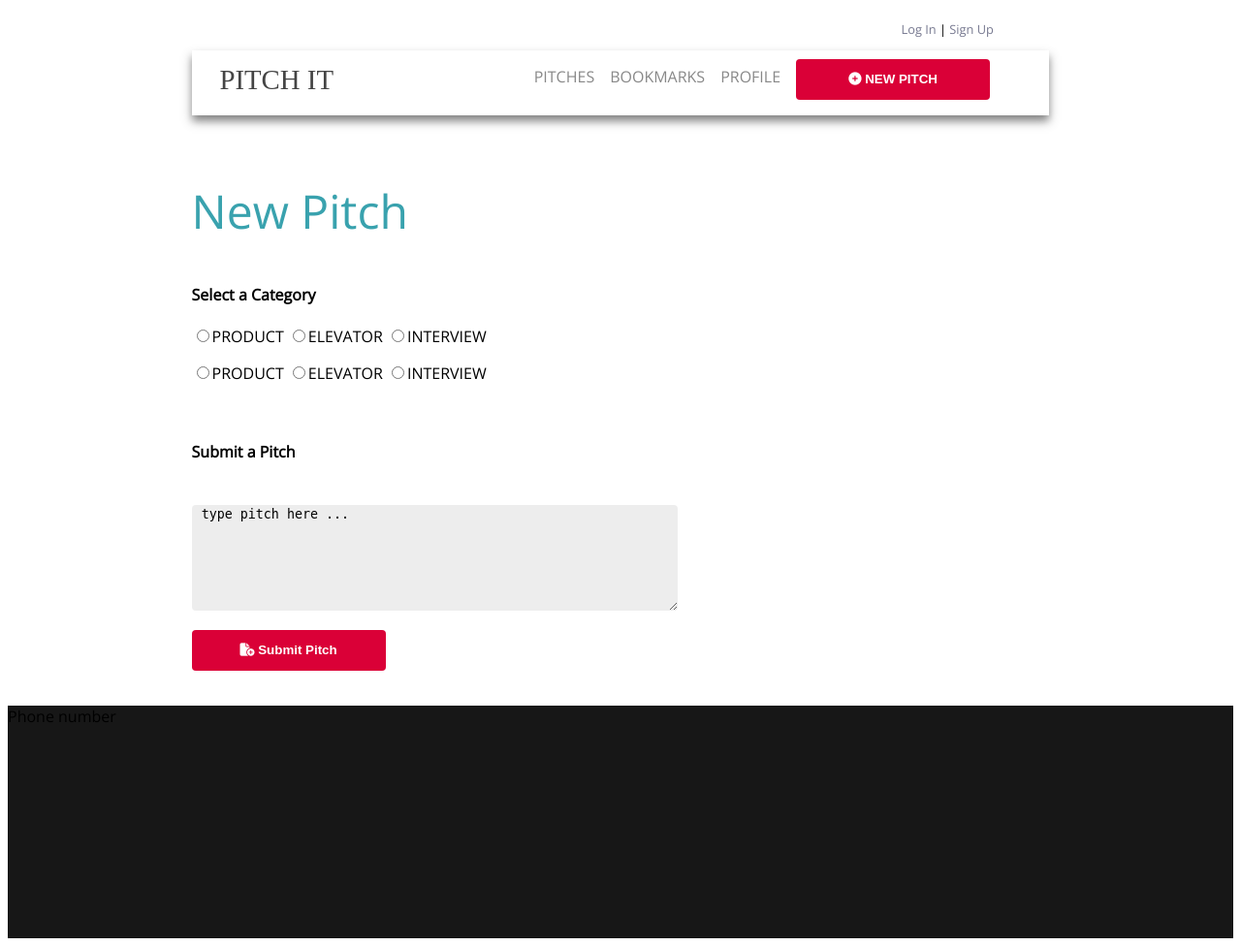
After one commit to masalamind/one_minute_pitch_v2, a Python web app: template templates/new_pitch.html in a window 1280 px wide. The commit adds this page. Shown: the whole page at 97% size. Run offline with Jinja, Linux system fonts and the light colour scheme; the template is opened without the code that fills it, so the values that code supplies are empty; some libraries are stand-ins or nearby versions; some web fonts are replaced.

```diff
--- /dev/null
+++ b/templates/new_pitch.html
@@ -0,0 +1,103 @@
+<!DOCTYPE html>
+<html lang="en">
+  <head>
+    <meta charset="UTF-8">
+    <meta http-equiv="X-UA-Compatible" content="IE=edge">
+    <meta name="viewport" content="width=device-width, initial-scale=1.0">
+
+    <link rel="stylesheet" href="styles.css">
+
+    <title>Login</title>
+  </head>
+
+  <body>
+    <div class="main-container">
+
+      <header>
+        <div class="top-nav">
+          <ul>
+            <li><a href="login.html">Log In</a></li> |
+            <li><a href="signup.html">Sign Up</a></li>
+
+          </ul>
+
+        </div>
+        <nav>
+         <div class="logo"><a href="index.html">PITCH IT</a></div>
+          <div class="access">
+            <ul class="main-nav">
+              <li class="navigate"><a href="">PITCHES</a></li>
+              <li class="navigate"><a href="bookmarked.html">BOOKMARKS</a></li>
+              <li class="navigate"><a href="user_profile.html">PROFILE</a></li>
+              <li><button class="cta-btn"><i class="fa-solid fa-circle-plus"></i> NEW PITCH</button></li>
+
+            </ul>
+
+          </div>
+
+        </nav>
+      </header>
+
+      <div class="main-content">
+
+        <br><br><br>
+
+        <h2 class="blue-text">New Pitch</h2>
+
+        <br>
+
+        <form action="#" method="POST">
+          <h4>Select a Category</h4>
+
+          <ul class="list-three">
+            <li><input type="radio" name="pitch-tag" value="product" class="tag-radio-btn" id="product-pitches"/><label for="product-pitches">PRODUCT</label></li>
+            <li><input type="radio" name="pitch-tag" value="elevator" class="tag-radio-btn" id="elevator-pitches"/><label for="elevator-pitches">ELEVATOR</label></li>
+            <li><input type="radio" name="pitch-tag" value="interview" class="tag-radio-btn" id="interview-pitches"/><label for="interview-pitches">INTERVIEW</label></li>
+
+          </ul>
+
+          <ul class="list-three">
+            <li><input type="radio" name="pitch-tag" value="icebreaker" class="tag-radio-btn" id="ice-breakers"/><label for="ice-breakers">PRODUCT</label></li>
+            <li><input type="radio" name="pitch-tag" value="pickup" class="tag-radio-btn" id="pickup-lines"/><label for="pickup-lines">ELEVATOR</label></li>
+            <li><input type="radio" name="pitch-tag" value="promotion" class="tag-radio-btn" id="promotion"/><label for="promotion">INTERVIEW</label></li>
+
+          </ul>
+
+          <br>
+
+          <h4>Submit a Pitch</h4>
+
+          <br>
+
+          <textarea cols="60" rows="7" id="new-pitch-input" name="new-pitch"> type pitch here ... </textarea>
+
+          <br><br>
+
+          <button class="cta-btn" type="submit"><i class="fa-solid fa-file-circle-plus"></i> Submit Pitch</button>
+
+      </form>
+      </div><!-- main-content -->
+
+
+
+
+
+
+
+
+
+
+
+
+
+
+    </div> <!-- .main-container -->
+
+    <footer>
+      <div class="p">Phone number</div>
+    </footer>
+
+    <script src="https://kit.fontawesome.com/d3d56d9400.js" crossorigin="anonymous"></script>
+
+  </body>
+</html>
```
Also changed, not shown: app.py (+40 -3 lines), templates/index.html (+4 -3 lines), db.sqlite3.
